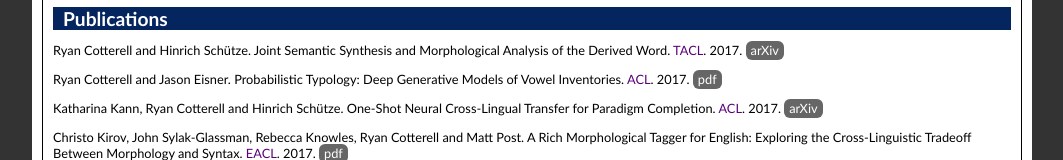
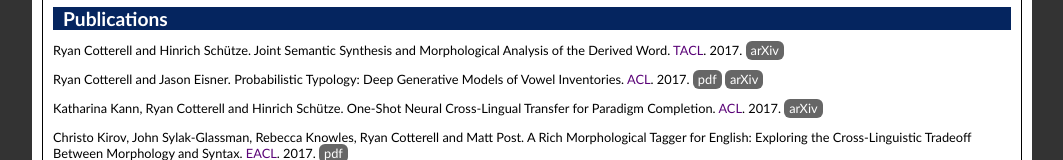
Before and after one commit to ryancotterell/ryancotterell.github.io, a plain HTML site: page index.html in a window 1280 px wide. Shown: the part 805-965 px from the top of the page, without its empty margins (108-1171 px from the left). Drawn offline with Linux system fonts and the light colour scheme.

Commit message:
added arxiv link

```diff
--- a/index.html
+++ b/index.html
@@ -77,7 +77,7 @@ modern German-language literature; Thomas Mann, Hermann Hesse and Max
 						  </p>
                                                 <h1> Publications </h1>
 <p>Ryan Cotterell and Hinrich Schütze. Joint Semantic Synthesis and Morphological Analysis of the Derived Word. <a style="text-decoration: none"href="http://www.transacl.org/">TACL</a>. 2017. <a class="extra code" style="text-decoration: none" href="https://arxiv.org/abs/1701.00946">arXiv</a> </p>
-<p>Ryan Cotterell and Jason Eisner. Probabilistic Typology: Deep Generative Models of Vowel Inventories. <a style="text-decoration: none"href="http://acl2017.org/">ACL</a>. 2017. <a class="extra code" style="text-decoration: none" href="papers/cotterell+eisner.acl17.pdf">pdf</a>  </p>
+<p>Ryan Cotterell and Jason Eisner. Probabilistic Typology: Deep Generative Models of Vowel Inventories. <a style="text-decoration: none"href="http://acl2017.org/">ACL</a>. 2017. <a class="extra code" style="text-decoration: none" href="papers/cotterell+eisner.acl17.pdf">pdf</a>  <a class="extra code" style="text-decoration: none" href="https://arxiv.org/abs/1705.01684">arXiv</a> </p>
 <p>Katharina Kann, Ryan Cotterell and Hinrich Schütze. One-Shot Neural Cross-Lingual Transfer for Paradigm Completion. <a style="text-decoration: none"href="http://acl2017.org/">ACL</a>. 2017. <a class="extra code" style="text-decoration: none" href="https://arxiv.org/abs/1704.00052">arXiv</a> </p>
 
 						<p>Christo Kirov, John Sylak-Glassman, Rebecca Knowles, Ryan Cotterell and Matt Post. A Rich Morphological Tagger for English: Exploring the Cross-Linguistic Tradeoff Between Morphology and Syntax. <a style="text-decoration: none" href="http://eacl2017.org/">EACL</a>.  2017. <a class="extra code" style="text-decoration: none" href="papers/kirov+al.eacl17.pdf">pdf</a> </p>
```
